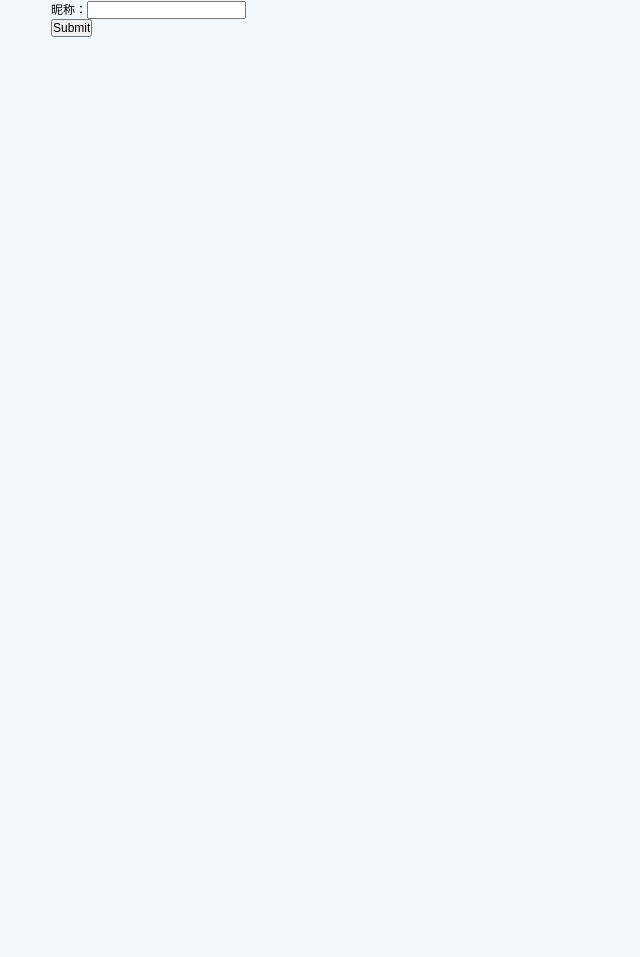
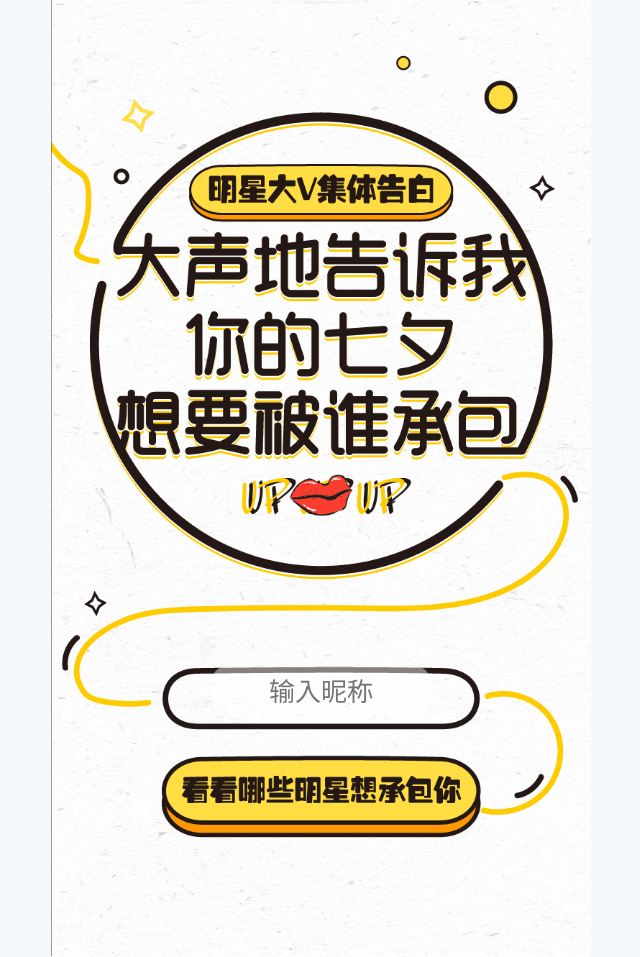
Before and after one commit to lemonbee/idolAL, a plain HTML site: page index.html in a window 1280 px wide. Shown: the whole page, without its empty margins (319-959 px from the left). Before the commit the page ends 800 px from the top, so only its background shows below. Drawn offline with Linux system fonts and the light colour scheme.

Commit message:
First page draft version done

```diff
--- a/css/index.css
+++ b/css/index.css
@@ -13,6 +13,39 @@ textarea {
 * {
 	-webkit-font-smoothing: antialiased
 }
+.logon-backimg {
+	display: block;
+	width: 100%
+}
+
+.logIdInput {
+	display: block;
+	position: absolute;
+	left: 3rem;
+	bottom: 4.7rem;
+	box-sizing: border-box;
+	width: 4rem;
+	border: none;
+	border-radius: .213333rem;
+	background: hsla(0, 0%, 100%, .45);
+	color: gray;
+	text-align: center
+}
+
+[data-dpr="1"] .logIdInput {
+	font-size: 26px;
+	padding: 10px 20px
+}
+
+[data-dpr="2"] .logIdInput {
+	font-size: 28px;
+	padding: 20px 40px
+}
+
+[data-dpr="3"] .logIdInput {
+	font-size: 42px;
+	padding: 30px 60px
+}
 
 .wrap {
 	width: 100%;
@@ -20,6 +53,33 @@ textarea {
 	min-height: 100vh;
 	margin: auto;
 	overflow: hidden
+}
+.logSubmit-button {
+	display: block;
+	position: absolute;
+	left: 2.5rem;
+	bottom: 2.95rem;
+	box-sizing: border-box;
+	width: 5rem;
+	border: none;
+	border-radius: .213333rem;
+	background: hsla(0, 0%, 100%, 0);
+	color: lightcoral;
+	text-align: center
+}
+[data-dpr="1"] .logSubmit-button {
+	font-size: 28px;
+	padding: 10px 20px
+}
+
+[data-dpr="2"] .logSubmit-button {
+	font-size: 28px;
+	padding: 20px 40px
+}
+
+[data-dpr="3"] .logSubmit-button {
+	font-size: 42px;
+	padding: 30px 60px
 }
 
 .hide-avatar {
@@ -39,6 +99,12 @@ textarea {
 	overflow: hidden;
 	position: relative
 }
+.page-logon {
+	background: #fff;
+	overflow: hidden;
+	position: relative
+}
+
 
 .logo-wrap {
 	position: absolute;
--- a/index.html
+++ b/index.html
@@ -16,10 +16,11 @@
 	<body>
 		<div class="wrap" style="display:none"><img alt="" class="hide-avatar">
 			<div class="page page-logon">
+				<img src="img/pageLogon.png" alt="" class="logon-backimg">
 				<!--<form >-->
-					昵称：<input type="text" name="logid"/><br/>
+					<input type="text" placeholder="输入昵称" name="logid" class="logIdInput"/><br/>
 					<!--性别：<input type="text" name="gender" /><br />-->
-					<input type="submit" />
+					<input type="text" class="logSubmit-button"/>
 				<!--</form>-->
 			</div>
 			<div class="page page-select">
--- a/js/main.js
+++ b/js/main.js
@@ -7,7 +7,7 @@ $(".page-select").hide();
 $(".edit-page").hide();
 $(".result-page").hide();
 
-$('input[type="submit"]').click(function(){
+$('.logSubmit-button').click(function(){
 	$(".page-logon").remove();
 	$(".page-select").show();
 })
```
